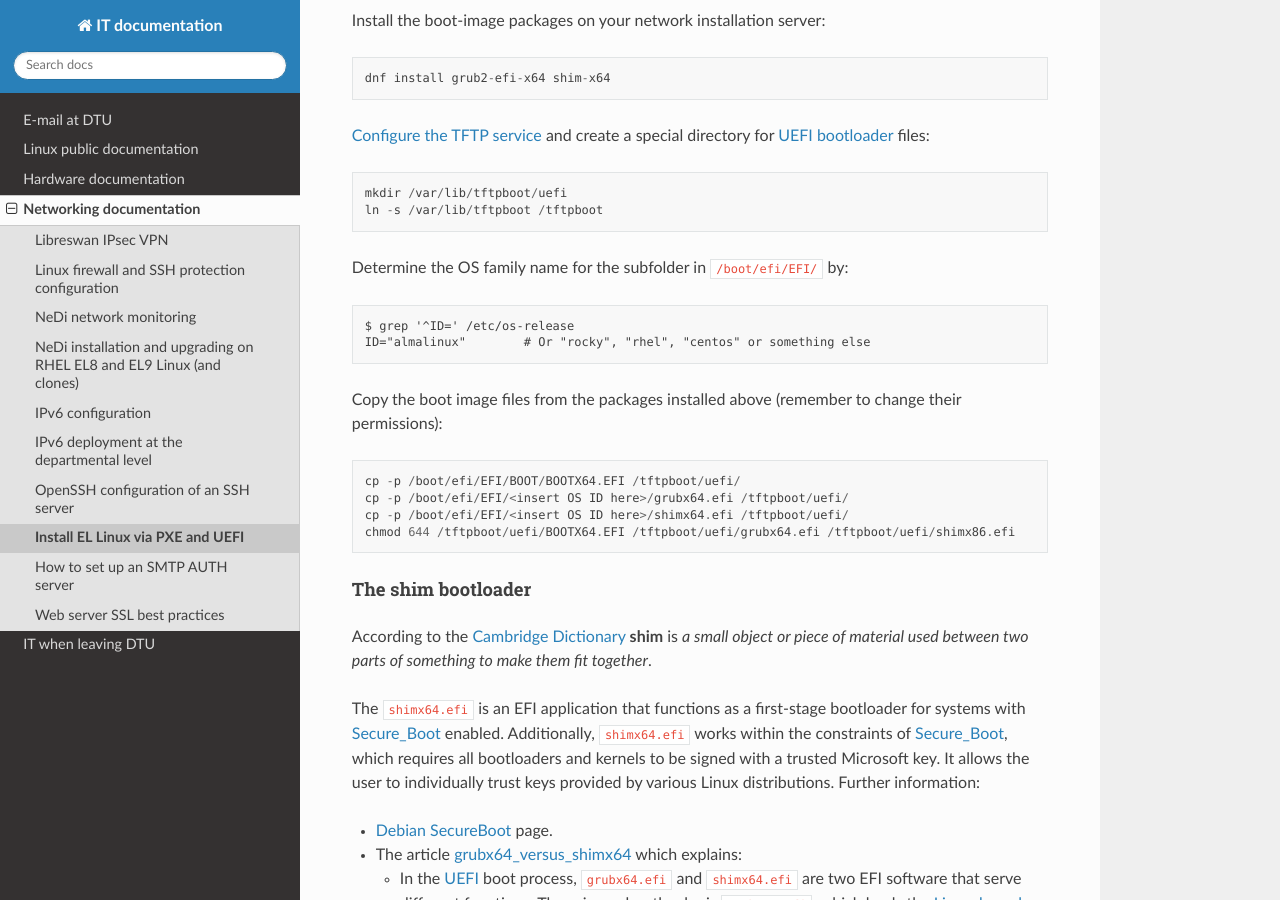
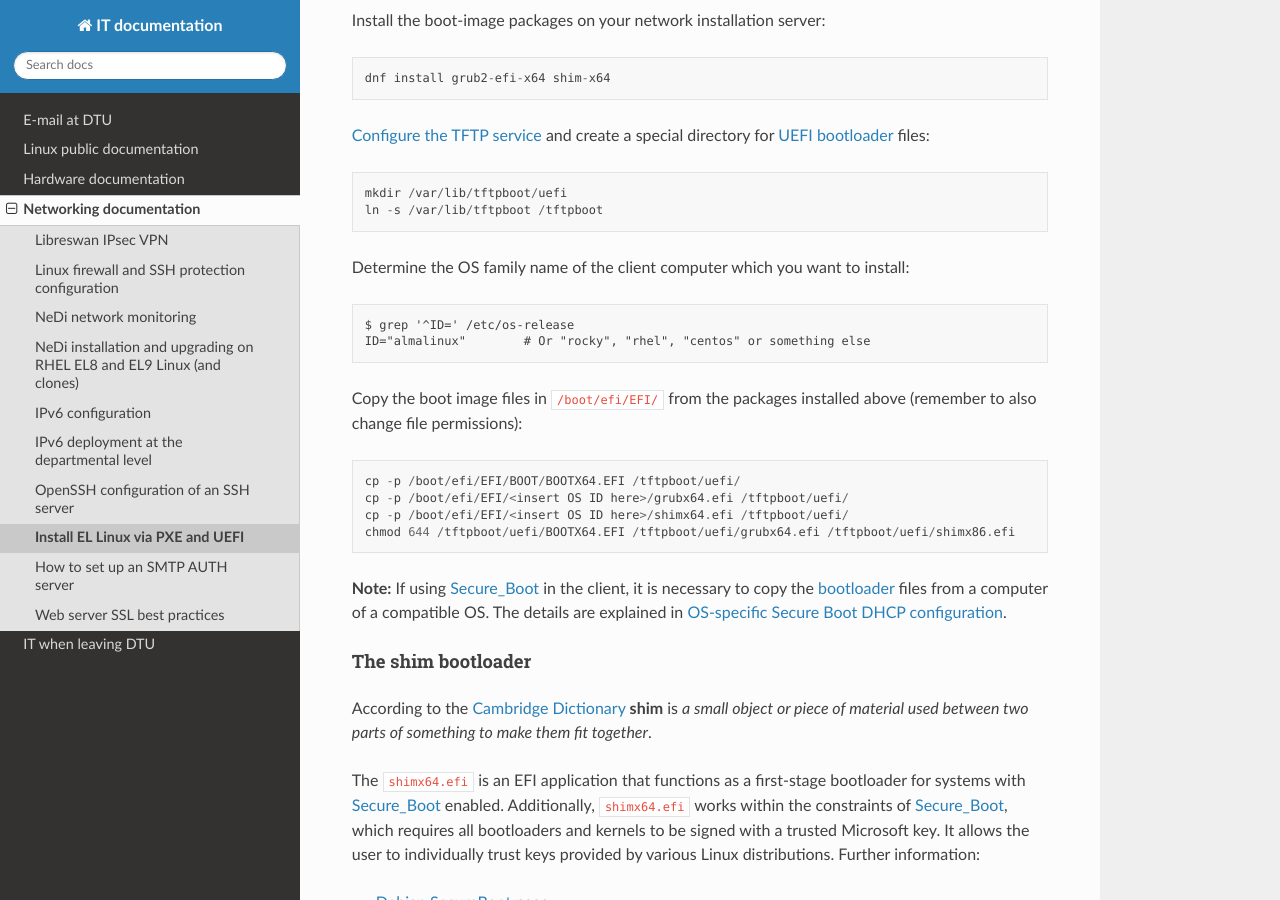
Before and after one commit to OleHolmNielsen/ITwiki, a Sphinx documentation site: the page built from docs/PXE_and_UEFI.rst, in a window 1280 px wide and 900 px high, scrolled down 5018 px. Built offline with Sphinx 7.4.7 and the Read the Docs theme 3.1.0, drawn with Linux system fonts in a browser that asks for light colours; some of the changed text lies outside the part shown.

Commit message:
Minor edits

```diff
--- a/docs/PXE_and_UEFI.rst
+++ b/docs/PXE_and_UEFI.rst
@@ -249,17 +249,22 @@ Install the boot-image packages on your network installation server::
   mkdir /var/lib/tftpboot/uefi
   ln -s /var/lib/tftpboot /tftpboot
 
-Determine the OS family name for the subfolder in ``/boot/efi/EFI/`` by::
+Determine the OS family name of the client computer which you want to install::
 
   $ grep '^ID=' /etc/os-release
   ID="almalinux"        # Or "rocky", "rhel", "centos" or something else
 
-Copy the boot image files from the packages installed above (remember to change their permissions)::
+Copy the boot image files in ``/boot/efi/EFI/`` from the packages installed above
+(remember to also change file permissions)::
 
   cp -p /boot/efi/EFI/BOOT/BOOTX64.EFI /tftpboot/uefi/
   cp -p /boot/efi/EFI/<insert OS ID here>/grubx64.efi /tftpboot/uefi/
   cp -p /boot/efi/EFI/<insert OS ID here>/shimx64.efi /tftpboot/uefi/
   chmod 644 /tftpboot/uefi/BOOTX64.EFI /tftpboot/uefi/grubx64.efi /tftpboot/uefi/shimx86.efi
+
+**Note:** If using Secure_Boot_ in the client, it is necessary to copy the bootloader_ files
+from a computer of a compatible OS.
+The details are explained in :ref:`OS-specific-secure-boot`.
 
 The shim bootloader
 .........................
@@ -423,6 +428,8 @@ Note: Other CPU architectures besides x86-64_ are listed in the UEFI_specificati
 
 The ``shimx64.efi`` chainloads ``grubx64.efi`` after the Verify_signatures_ step,
 and this also works seemlessly on clients that have disabled the Secure_Boot_ feature.
+
+.. _OS-specific-secure-boot:
 
 OS-specific Secure Boot DHCP configuration
 ............................................
```
Also changed, not shown: other parts of docs/PXE_and_UEFI.rst (+1 -1 lines).
